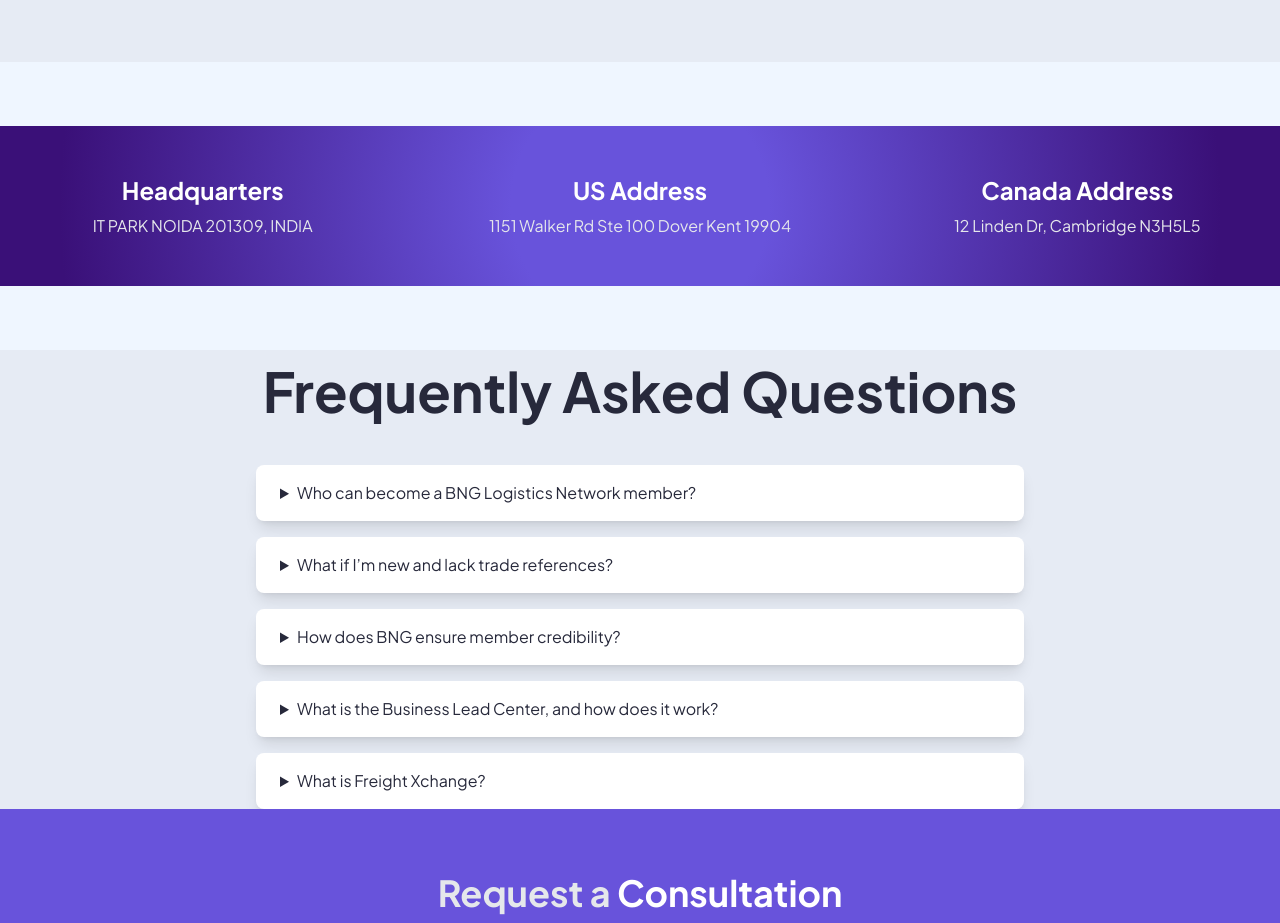
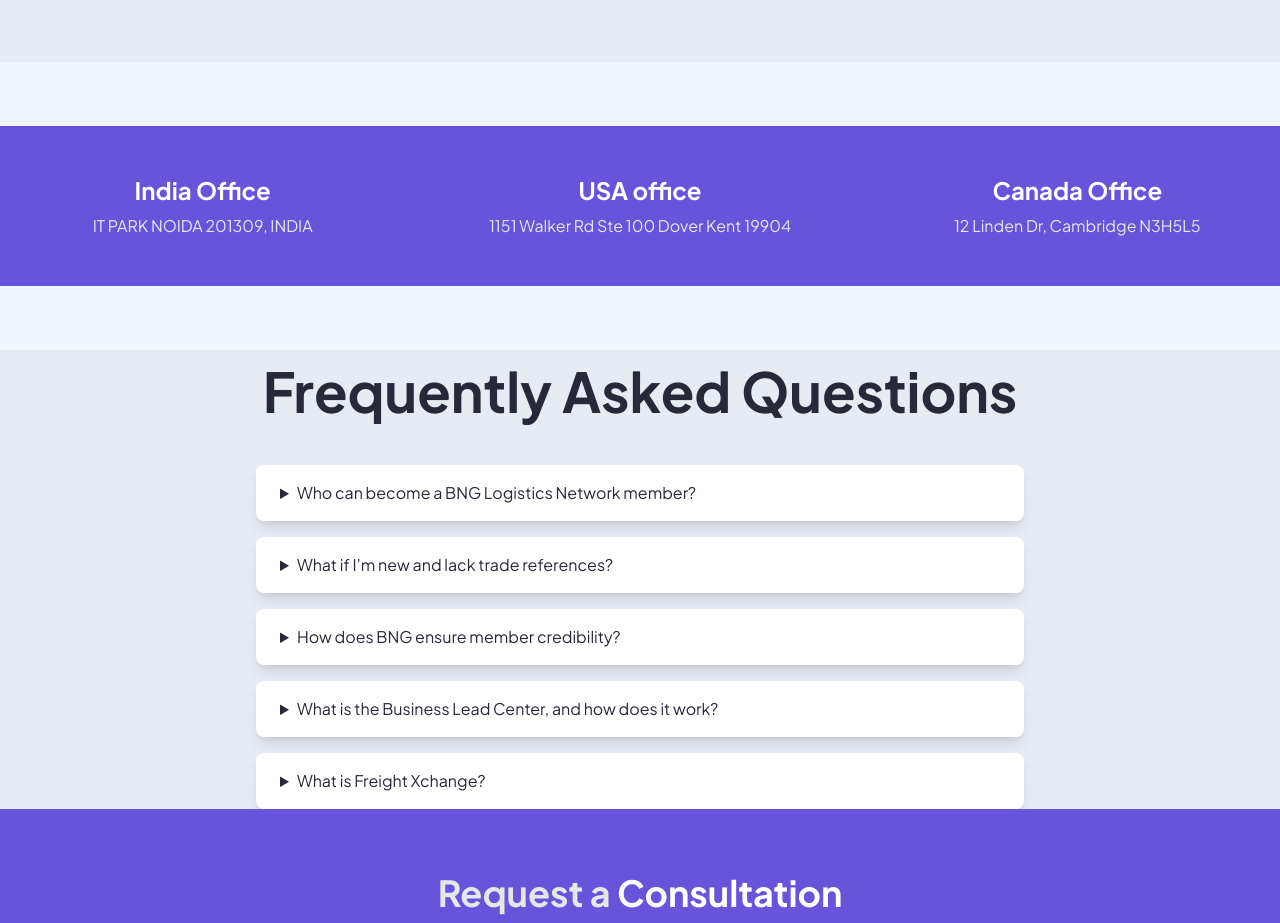
Before and after one commit to shivamchawla98/bng_website, a Next.js app: page /contact in a window 1280 px wide. Shown: the part 1440-2363 px from the top of the page. Built offline with nearby package versions, Linux system fonts and the light colour scheme; no server answers.

Commit message:
added changes ship part is left

```diff
--- a/src/page-components/BecomeMember/Pricing.jsx
+++ b/src/page-components/BecomeMember/Pricing.jsx
@@ -18,7 +18,7 @@ const tiers = [
     name: 'Premium',
     id: 'tier-premium',
     href: '#',
-    priceMonthly: '$499',
+    priceMonthly: '$699',
     mostPopular: true,
     icon: Rocket
   },
--- a/src/page-components/Contact/BusinessLocations.jsx
+++ b/src/page-components/Contact/BusinessLocations.jsx
@@ -1,14 +1,14 @@
 import React from 'react';
 
 const locations = [
-  { subheading: 'Headquarters', heading: 'Main Office', caption: 'The heart of our operations', addresses: ['IT PARK  NOIDA 201309, INDIA '] },
-  { subheading: 'US Address', heading: 'Regional Office', caption: 'Serving the local community', addresses: ['1151 Walker Rd Ste 100 Dover Kent 19904'] },
-  { subheading: 'Canada Address', heading: 'Regional Office', caption: 'Serving the local community', addresses: ['12 Linden Dr, Cambridge N3H5L5'] }
+  { subheading: 'India Office', heading: 'Main Office', caption: 'The heart of our operations', addresses: ['IT PARK  NOIDA 201309, INDIA '] },
+  { subheading: 'USA office', heading: 'Regional Office', caption: 'Serving the local community', addresses: ['1151 Walker Rd Ste 100 Dover Kent 19904'] },
+  { subheading: 'Canada Office', heading: 'Regional Office', caption: 'Serving the local community', addresses: ['12 Linden Dr, Cambridge N3H5L5'] }
 ];
 
 const BusinessLocations = () => {
   return (
-    <div className="bg-cstm-bg-rad-grad-memb-benfts text-white py-12">
+    <div className="bg-gradient-to-tr  from-[#6853DB] to-[#6853DB] text-white py-12">
       <div className="container mx-auto">
         <div className="grid grid-cols-1 md:grid-cols-3 gap-8">
           {locations.map((location, index) => (
--- a/src/page-components/Contact/modal.jsx
+++ b/src/page-components/Contact/modal.jsx
@@ -25,7 +25,7 @@ const InviteModal = ({ isOpen, onClose }) => {
 
   return (
     <div
-      className="fixed inset-0 bg-black bg-opacity-50 z-50 flex items-center justify-center p-4 backdrop-blur-sm transition-opacity"
+      className="fixed inset-0 bg-gray-600 bg-opacity-50 z-50 flex items-center justify-center p-4 backdrop-blur-sm transition-opacity"
       onClick={onClose}
     >
       <div
@@ -33,7 +33,7 @@ const InviteModal = ({ isOpen, onClose }) => {
         onClick={handleContentClick}
       >
         {/* Modal header */}
-        <div className="bg-indigo-600 rounded-t-lg p-4 text-white">
+        <div className="bg-gradient-to-tr  from-[#6853DB] to-[#6853DB] rounded-t-lg p-4 text-white">
           <h3 className="text-xl font-medium">Membership Notice</h3>
           <button
             onClick={onClose}
@@ -50,7 +50,7 @@ const InviteModal = ({ isOpen, onClose }) => {
         <div className="p-6">
           <div className="mb-6 text-center">
             <div className="mx-auto w-16 h-16 bg-indigo-100 rounded-full flex items-center justify-center mb-4">
-              <svg xmlns="http://www.w3.org/2000/svg" className="h-8 w-8 text-indigo-600" fill="none" viewBox="0 0 24 24" stroke="currentColor">
+              <svg xmlns="http://www.w3.org/2000/svg" className="h-8 w-8 bg-gradient-to-tr  from-[#6853DB] to-[#6853DB]" fill="none" viewBox="0 0 24 24" stroke="currentColor">
                 <path strokeLinecap="round" strokeLinejoin="round" strokeWidth={2} d="M12 15v2m-6 4h12a2 2 0 002-2v-6a2 2 0 00-2-2H6a2 2 0 00-2 2v6a2 2 0 002 2zm10-10V7a4 4 0 00-8 0v4h8z" />
               </svg>
             </div>
@@ -66,7 +66,7 @@ const InviteModal = ({ isOpen, onClose }) => {
           <div className="mt-6">
             <button
               onClick={onClose}
-              className="w-full py-2 px-4 border border-transparent rounded-md shadow-sm text-sm font-medium text-white bg-indigo-600 hover:bg-indigo-700 focus:outline-none focus:ring-2 focus:ring-offset-2 focus:ring-indigo-500 transition-colors"
+              className="w-full py-2 px-4 border border-transparent rounded-md shadow-sm text-sm font-medium text-white bg-gradient-to-tr  from-[#6853DB] to-[#6853DB] hover:bg-indigo-700 focus:outline-none focus:ring-2 focus:ring-offset-2 focus:ring-indigo-500 transition-colors"
             >
               I understand
             </button>
```
